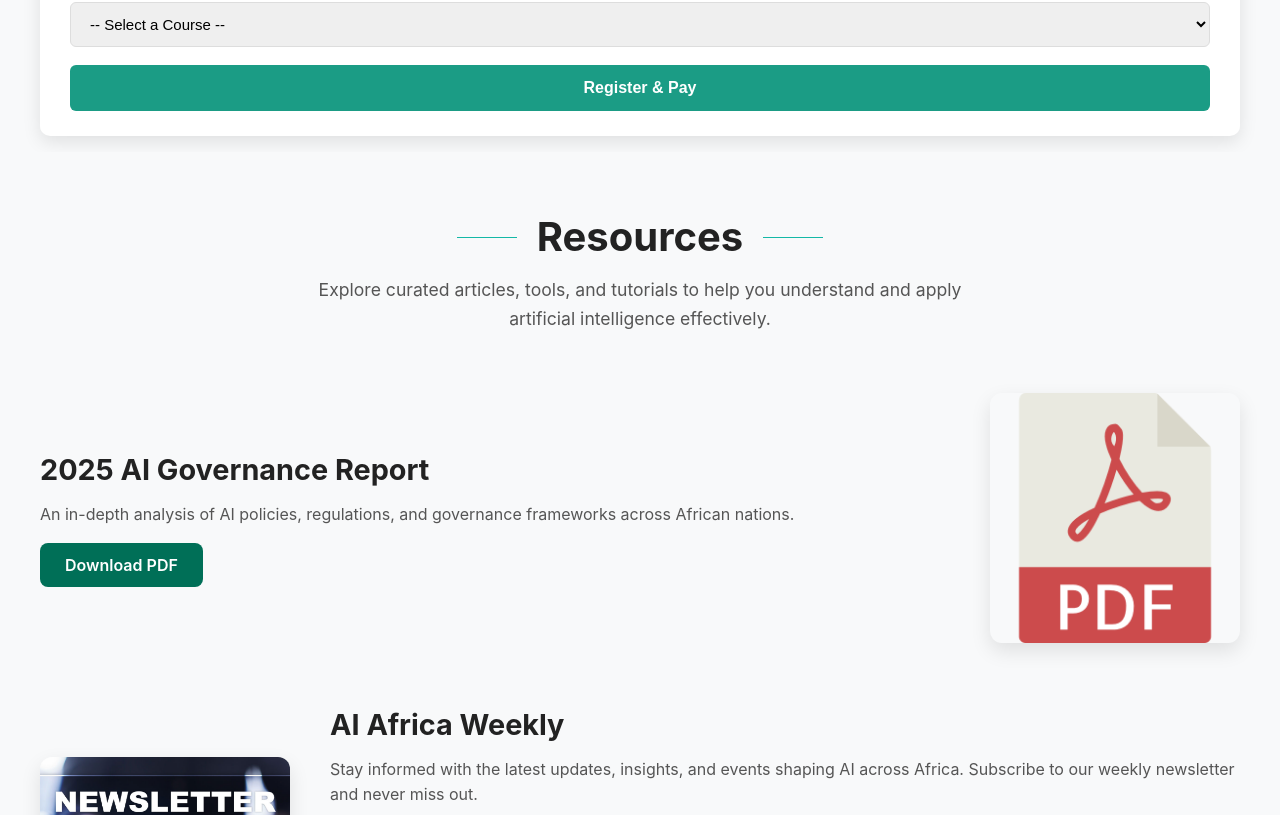
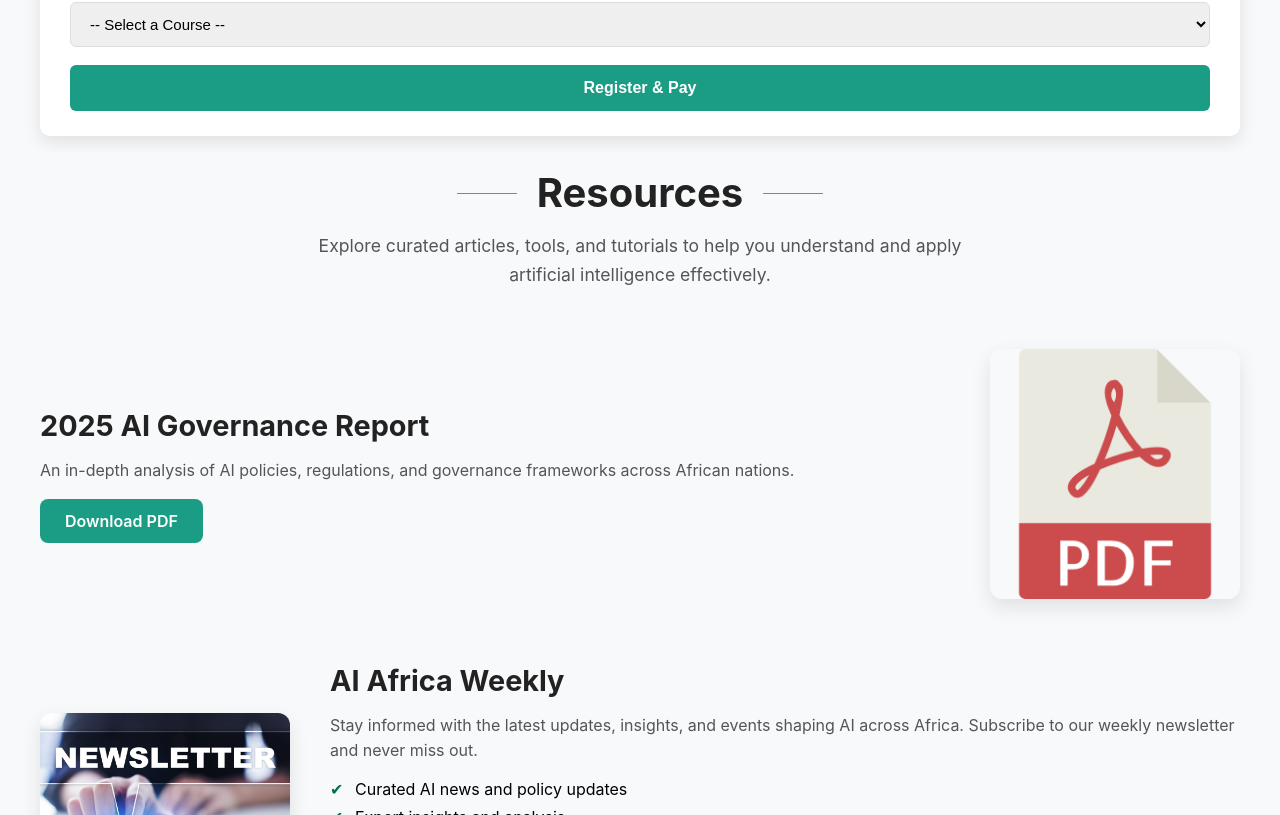
Before and after one commit to CosmasA/ubuntucenter, a React (Vite) app: page / in a window 1280 px wide. Shown: the part 2665-3480 px from the top of the page. Built offline with nearby package versions, Linux system fonts and the light colour scheme.

Commit message:
added scrollup button

```diff
--- a/src/App.css
+++ b/src/App.css
@@ -1072,8 +1072,8 @@ textarea.form-control {
 
 /* Resources Section Styling */
 .resources {
-  padding: 60px 20px;
-  background-color: #f8f9fa;
+  padding: 16px;
+  background: #f8f9fa;
 }
 
 .resources .section-title {
@@ -1166,7 +1166,7 @@ textarea.form-control {
 .btn-get-started {
   display: inline-block;
   padding: 12px 25px;
-  background: #006f57;
+  background: #1b9c85;
   color: #fff;
   border-radius: 8px;
   font-weight: 600;
@@ -1175,7 +1175,7 @@ textarea.form-control {
 }
 
 .btn-get-started:hover {
-  background: #004f3d;
+  background: #006f57;
   transform: translateY(-2px);
 }
 
```
